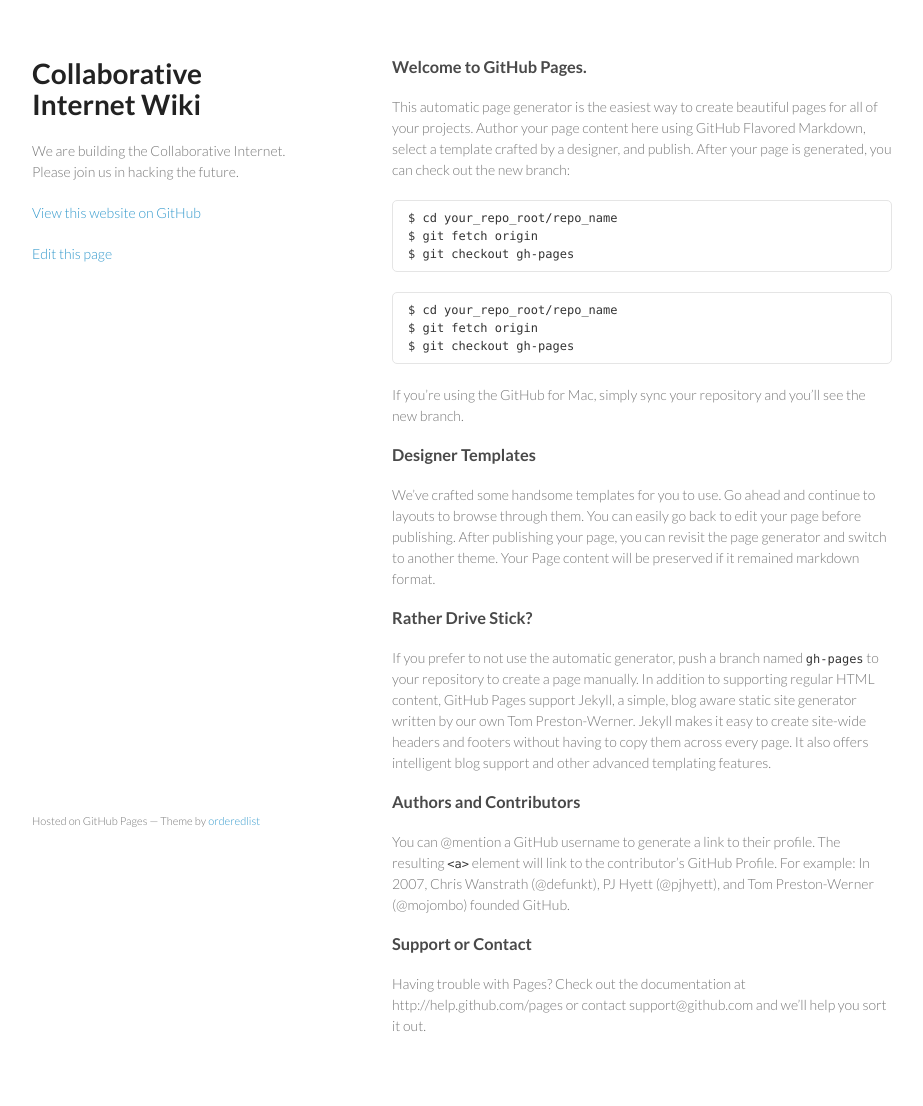
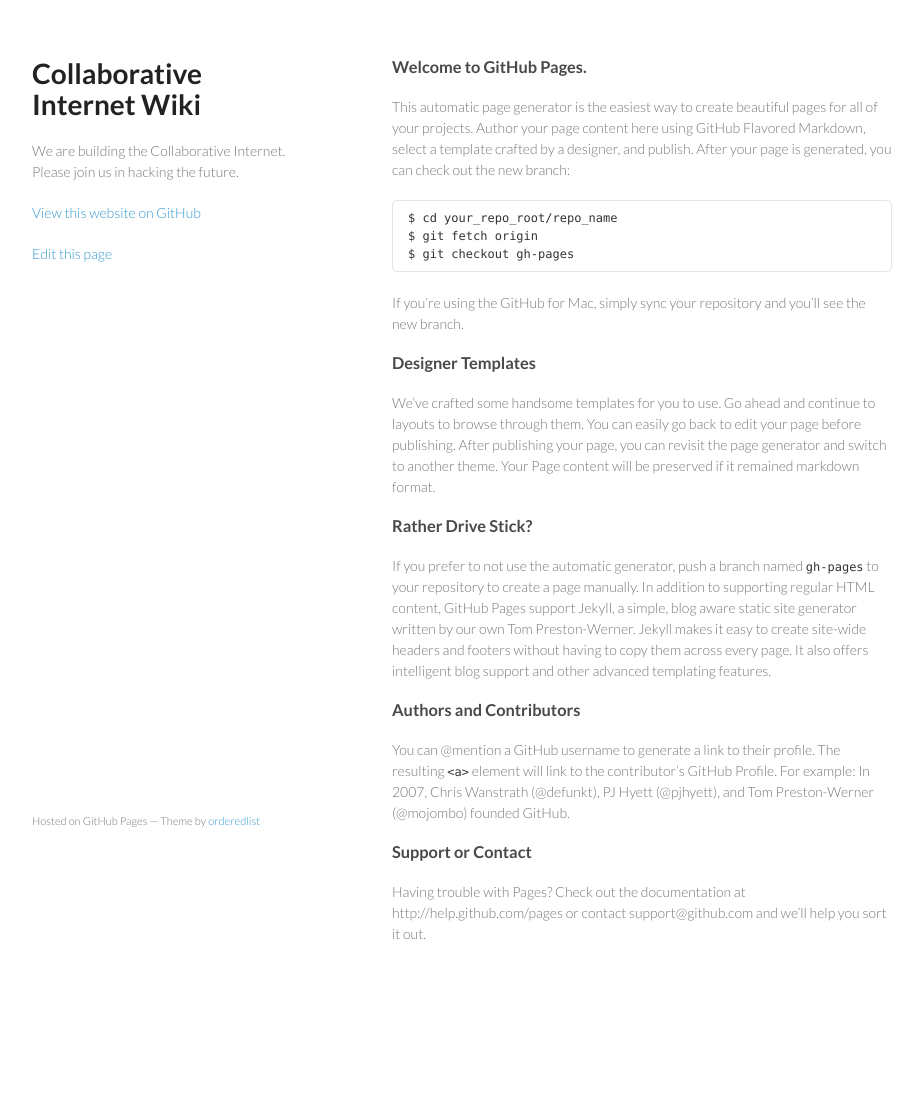
Before and after one commit to collaborativeinternet/collaborativeinternet.github.io, a Jekyll site: the page built from index.md, in a window 1280 px wide. Shown: the whole page, without its empty margins (178-1101 px from the left). Built offline with Jekyll 4.4.1, drawn with Linux system fonts in a browser that asks for light colours; after the commit the page ends 1014 px from its top, so only the background shows below that.

Commit message:
Updated index.md

````diff
--- a/index.md
+++ b/index.md
@@ -1,15 +1,10 @@
 ---
 layout: default
+published: true
 ---
 
 ### Welcome to GitHub Pages.
 This automatic page generator is the easiest way to create beautiful pages for all of your projects. Author your page content here using GitHub Flavored Markdown, select a template crafted by a designer, and publish. After your page is generated, you can check out the new branch:
-
-```
-$ cd your_repo_root/repo_name
-$ git fetch origin
-$ git checkout gh-pages
-```
 
     $ cd your_repo_root/repo_name
     $ git fetch origin
````
